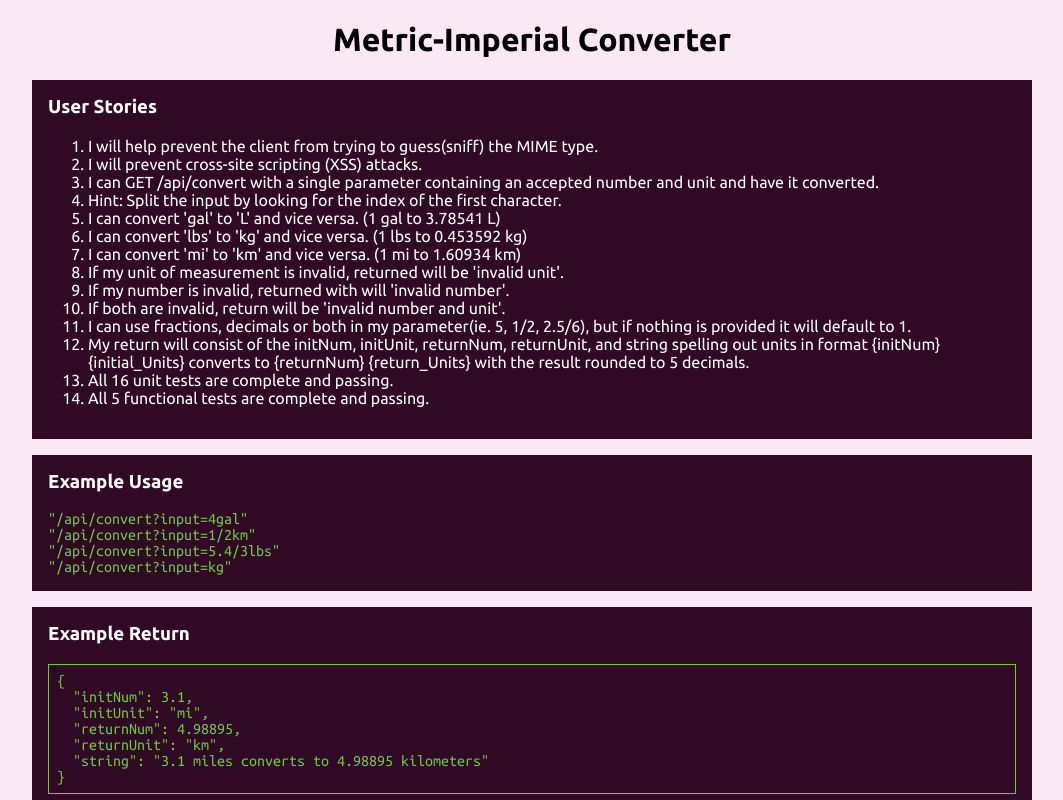
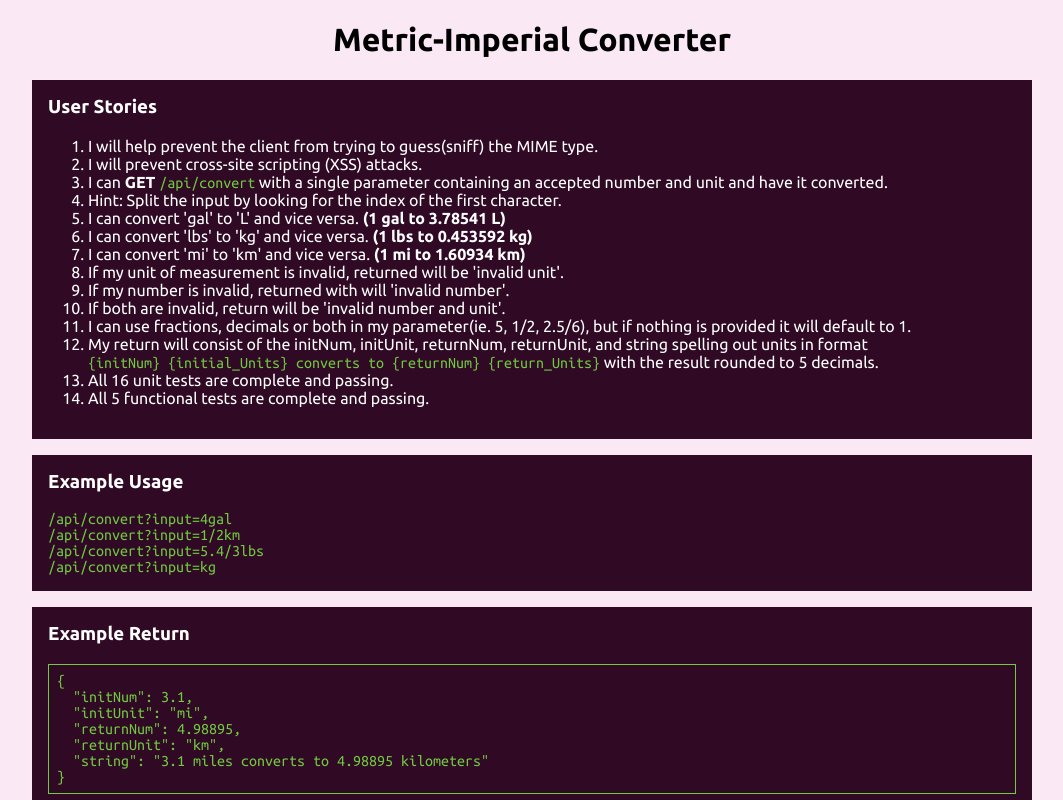
Before and after one commit to gordon2012/fcc-stock, a React (Create React App) app in the folder client/: page / in a window 1280 px wide. Shown: the top 800 px of the page, without its empty margins (108-1171 px from the left). Built offline with nearby package versions, Linux system fonts and the light colour scheme.

Commit message:
Front-End
Signed-off-by: Gordon Doskas <gordon2012@users.noreply.github.com>

```diff
--- a/client/src/App.js
+++ b/client/src/App.js
@@ -1,6 +1,10 @@
 import React from 'react';
 import styled, { createGlobalStyle } from 'styled-components';
 import { BASE_URL } from './index';
+
+import Layout from './components/Layout';
+import Code from './components/Code';
+import Input from './components/Input';
 
 const GlobalStyle = createGlobalStyle`
     @import url('https://fonts.googleapis.com/css?family=Ubuntu+Mono|Ubuntu:400,700&display=swap');
@@ -16,12 +20,11 @@ const GlobalStyle = createGlobalStyle`
     }
 `;
 
-// Components
 const Title = styled.h1`
     text-align: center;
 `;
 
-const Card = styled('section')`
+const Card = styled.section`
     background: #300a24;
     color: white;
     padding: 1rem;
@@ -31,131 +34,9 @@ const Card = styled('section')`
     }
 `;
 
-const Flex = styled.div`
-    display: flex;
-    ${props => (props.column ? 'flex-direction: column' : '')}
-    ${props => (props.full ? 'min-height: 100vh;' : '')}
-`;
+const List = styled.ul``;
 
-const Box = styled.div`
-    ${props => (props.flex ? `flex: ${props.flex};` : '')}
-`;
-
-const Container = styled.div`
-    ${props =>
-        props.width
-            ? `
-        max-width: ${props.width};
-        margin: 0 auto;
-    `
-            : ''}
-`;
-
-const List = styled.ol`
-    /* border: 3px solid blue; */
-    li {
-        /* border: 1px solid lime; */
-    }
-`;
-
-const StyledCode = styled.code`
-    font-family: 'Ubuntu Mono', monospace;
-    color: #70ca40;
-    display: block;
-    white-space: pre-wrap;
-
-    ${props =>
-        props.box
-            ? `
-    border: 1px solid #70ca40;
-    padding: 0.5rem;
-    &:not(:last-child) {
-        margin-bottom: 1rem;
-    }
-    `
-            : ''}
-`;
-const Code = ({ children, ...props }) => (
-    <StyledCode {...props}>{JSON.stringify(children, null, 2)}</StyledCode>
-);
-
-const Button = styled.a`
-    display: inline-block;
-    border-radius: 3px;
-    padding: 0.5rem 0;
-    width: 11rem;
-    background: transparent;
-    color: white;
-    border: 2px solid #e65100;
-    text-align: center;
-    background: #e65100;
-    &:hover {
-        cursor: pointer;
-    }
-`;
-
-// Input
-const InputWrap = styled.div`
-    display: flex;
-    align-items: center;
-    margin-bottom: 1rem;
-`;
-const InputInner = styled.div`
-    flex: 1;
-    display: flex;
-`;
-const StyledInput = styled.input`
-    flex: 1;
-    padding: 0.5rem;
-    margin-right: 1rem;
-    font-family: 'Ubuntu Mono', monospace;
-    font-size: 1em;
-`;
-const Input = ({ children, onClick }) => (
-    <InputWrap>
-        <InputInner>
-            <StyledInput />
-        </InputInner>
-
-        <div>
-            <Button onClick={onClick}>{children}</Button>
-        </div>
-    </InputWrap>
-);
-
-// Layout
-const StyledFooter = styled.footer`
-    padding: 1rem;
-    text-align: center;
-`;
-const Footer = () => (
-    <StyledFooter>
-        A{' '}
-        <a
-            href="https://freecodecamp.org"
-            target="_blank"
-            rel="noopener noreferrer"
-        >
-            freeCodeCamp
-        </a>{' '}
-        Information Security and Quality Assurance Project
-    </StyledFooter>
-);
-
-const Layout = ({ children }) => {
-    return (
-        <Flex full column>
-            <Box flex={1}>
-                <Container width="1000px">{children}</Container>
-            </Box>
-            <Box>
-                <Footer />
-            </Box>
-        </Flex>
-    );
-};
-
-function App() {
+const App = () => {
     const [responses, setResponses] = React.useState([]);
     const [result, setResult] = React.useState(null);
 
@@ -175,25 +56,66 @@ function App() {
 
                 <Card>
                     <h3>User Stories</h3>
-                    <List>
-                        {[
-                            `I will help prevent the client from trying to guess(sniff) the MIME type.`,
-                            `I will prevent cross-site scripting (XSS) attacks.`,
-                            `I can GET /api/convert with a single parameter containing an accepted number and unit and have it converted.`,
-                            `Hint: Split the input by looking for the index of the first character.`,
-                            `I can convert 'gal' to 'L' and vice versa. (1 gal to 3.78541 L)`,
-                            `I can convert 'lbs' to 'kg' and vice versa. (1 lbs to 0.453592 kg)`,
-                            `I can convert 'mi' to 'km' and vice versa. (1 mi to 1.60934 km)`,
-                            `If my unit of measurement is invalid, returned will be 'invalid unit'.`,
-                            `If my number is invalid, returned with will 'invalid number'.`,
-                            `If both are invalid, return will be 'invalid number and unit'.`,
-                            `I can use fractions, decimals or both in my parameter(ie. 5, 1/2, 2.5/6), but if nothing is provided it will default to 1.`,
-                            `My return will consist of the initNum, initUnit, returnNum, returnUnit, and string spelling out units in format {initNum} {initial_Units} converts to {returnNum} {return_Units} with the result rounded to 5 decimals.`,
-                            `All 16 unit tests are complete and passing.`,
-                            `All 5 functional tests are complete and passing.`,
-                        ].map((item, i) => (
-                            <li key={i}>{item}</li>
-                        ))}
+                    <List as="ol">
+                        <li>
+                            I will help prevent the client from trying to
+                            guess(sniff) the MIME type.
+                        </li>
+                        <li>
+                            I will prevent cross-site scripting (XSS) attacks.
+                        </li>
+                        <li>
+                            I can <strong>GET</strong>{' '}
+                            <Code inline>/api/convert</Code> with a single
+                            parameter containing an accepted number and unit and
+                            have it converted.
+                        </li>
+                        <li>
+                            Hint: Split the input by looking for the index of
+                            the first character.
+                        </li>
+                        <li>
+                            I can convert 'gal' to 'L' and vice versa.{' '}
+                            <strong>(1 gal to 3.78541 L)</strong>
+                        </li>
+                        <li>
+                            I can convert 'lbs' to 'kg' and vice versa.{' '}
+                            <strong>(1 lbs to 0.453592 kg)</strong>
+                        </li>
+                        <li>
+                            I can convert 'mi' to 'km' and vice versa.{' '}
+                            <strong>(1 mi to 1.60934 km)</strong>
+                        </li>
+                        <li>
+                            If my unit of measurement is invalid, returned will
+                            be 'invalid unit'.
+                        </li>
+                        <li>
+                            If my number is invalid, returned with will 'invalid
+                            number'.
+                        </li>
+                        <li>
+                            If both are invalid, return will be 'invalid number
+                            and unit'.
+                        </li>
+                        <li>
+                            I can use fractions, decimals or both in my
+                            parameter(ie. 5, 1/2, 2.5/6), but if nothing is
+                            provided it will default to 1.
+                        </li>
+                        <li>
+                            My return will consist of the initNum, initUnit,
+                            returnNum, returnUnit, and string spelling out units
+                            in format{' '}
+                            <Code
+                                inline
+                            >{`{initNum} {initial_Units} converts to {returnNum} {return_Units}`}</Code>{' '}
+                            with the result rounded to 5 decimals.
+                        </li>
+                        <li>All 16 unit tests are complete and passing.</li>
+                        <li>
+                            All 5 functional tests are complete and passing.
+                        </li>
                     </List>
                 </Card>
 
@@ -234,7 +156,6 @@ function App() {
                     {responses.length > 0 && (
                         <>
                             <h3>Responses</h3>
-
                             {responses.map((e, i) => (
                                 <Code box key={i}>
                                     {e}
@@ -246,6 +167,6 @@ function App() {
             </Layout>
         </>
     );
-}
+};
 
 export default App;
--- /dev/null
+++ b/client/src/components/Button.js
@@ -0,0 +1,18 @@
+import styled from 'styled-components';
+
+const Button = styled.a`
+    display: inline-block;
+    border-radius: 3px;
+    padding: 0.5rem 0;
+    width: 11rem;
+    background: transparent;
+    color: white;
+    border: 2px solid #e65100;
+    text-align: center;
+    background: #e65100;
+    &:hover {
+        cursor: pointer;
+    }
+`;
+
+export default Button;
--- /dev/null
+++ b/client/src/components/Code.js
@@ -0,0 +1,30 @@
+import React from 'react';
+import styled from 'styled-components';
+
+const StyledCode = styled.code`
+    font-family: 'Ubuntu Mono', monospace;
+    color: #70ca40;
+    white-space: pre-wrap;
+
+    ${props => (props.inline ? 'display: inline-block;' : 'display: block;')}
+
+    ${props =>
+        props.box
+            ? `
+    border: 1px solid #70ca40;
+    padding: 0.5rem;
+    &:not(:last-child) {
+        margin-bottom: 1rem;
+    }
+    `
+            : ''}
+`;
+const Code = ({ children, indent, ...props }) => {
+    const value =
+        typeof children === 'string'
+            ? children
+            : JSON.stringify(children, null, indent || 2);
+    return <StyledCode {...props}>{value}</StyledCode>;
+};
+
+export default Code;
--- /dev/null
+++ b/client/src/components/Input.js
@@ -0,0 +1,33 @@
+import React from 'react';
+import styled from 'styled-components';
+
+import Button from './Button';
+
+const InputWrap = styled.div`
+    display: flex;
+    align-items: center;
+    margin-bottom: 1rem;
+`;
+const InputInner = styled.div`
+    flex: 1;
+    display: flex;
+`;
+const StyledInput = styled.input`
+    flex: 1;
+    padding: 0.5rem;
+    margin-right: 1rem;
+    font-family: 'Ubuntu Mono', monospace;
+    font-size: 1em;
+`;
+const Input = ({ children, onClick }) => (
+    <InputWrap>
+        <InputInner>
+            <StyledInput />
+        </InputInner>
+        <div>
+            <Button onClick={onClick}>{children}</Button>
+        </div>
+    </InputWrap>
+);
+
+export default Input;
--- /dev/null
+++ b/client/src/components/Layout.js
@@ -0,0 +1,55 @@
+import React from 'react';
+import styled from 'styled-components';
+
+const Flex = styled.div`
+    display: flex;
+    ${props => (props.column ? 'flex-direction: column' : '')}
+    ${props => (props.full ? 'min-height: 100vh;' : '')}
+`;
+
+const Box = styled.div`
+    ${props => (props.flex ? `flex: ${props.flex};` : '')}
+`;
+
+const Container = styled.div`
+    ${props =>
+        props.width
+            ? `
+        max-width: ${props.width};
+        margin: 0 auto;
+    `
+            : ''}
+`;
+
+const StyledFooter = styled.footer`
+    padding: 1rem;
+    text-align: center;
+`;
+const Footer = () => (
+    <StyledFooter>
+        A{' '}
+        <a
+            href="https://freecodecamp.org"
+            target="_blank"
+            rel="noopener noreferrer"
+        >
+            freeCodeCamp
+        </a>{' '}
+        Information Security and Quality Assurance Project
+    </StyledFooter>
+);
+
+const Layout = ({ children }) => {
+    return (
+        <Flex full column>
+            <Box flex={1}>
+                <Container width="1000px">{children}</Container>
+            </Box>
+            <Box>
+                <Footer />
+            </Box>
+        </Flex>
+    );
+};
+
+export default Layout;
```
